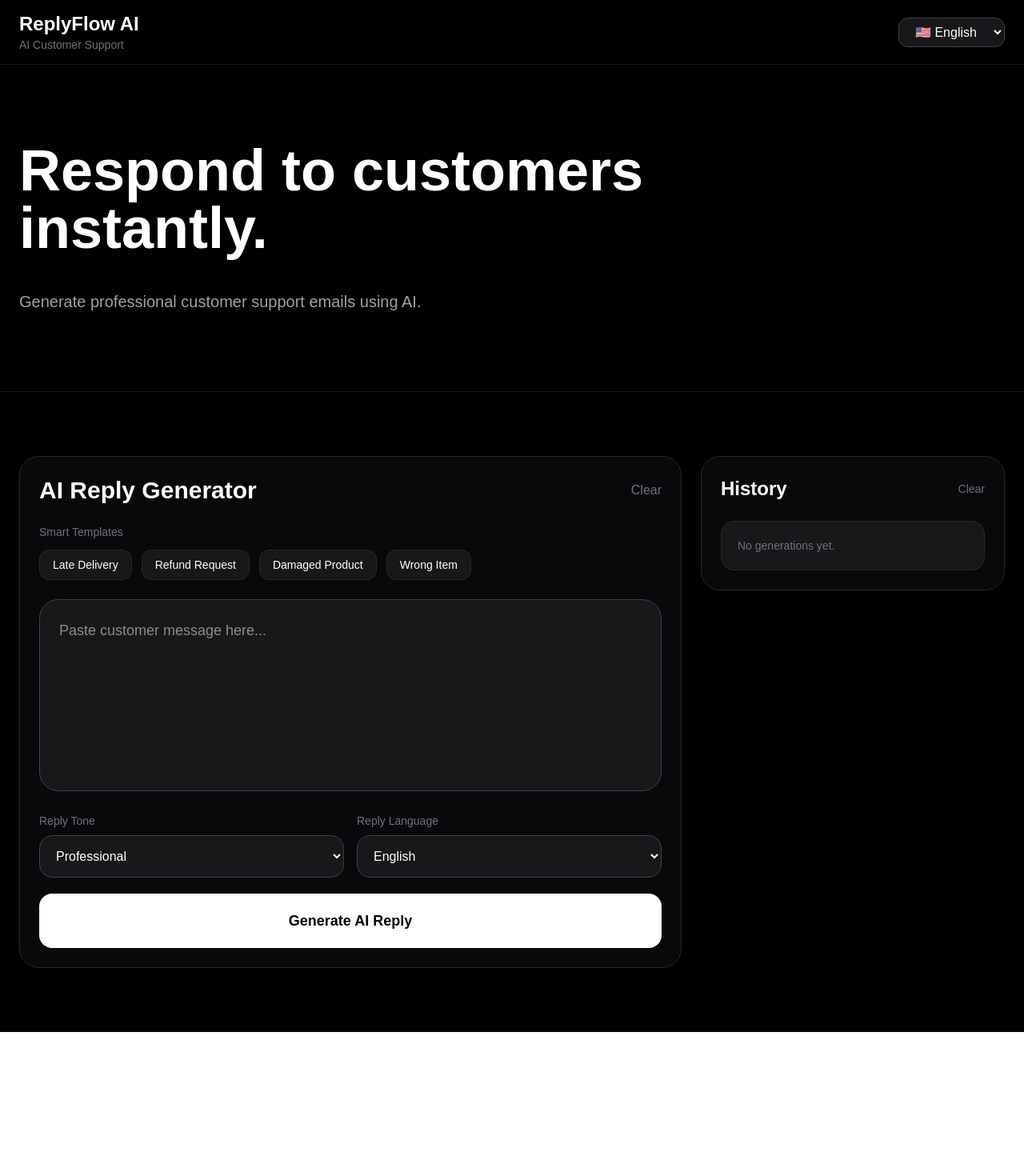
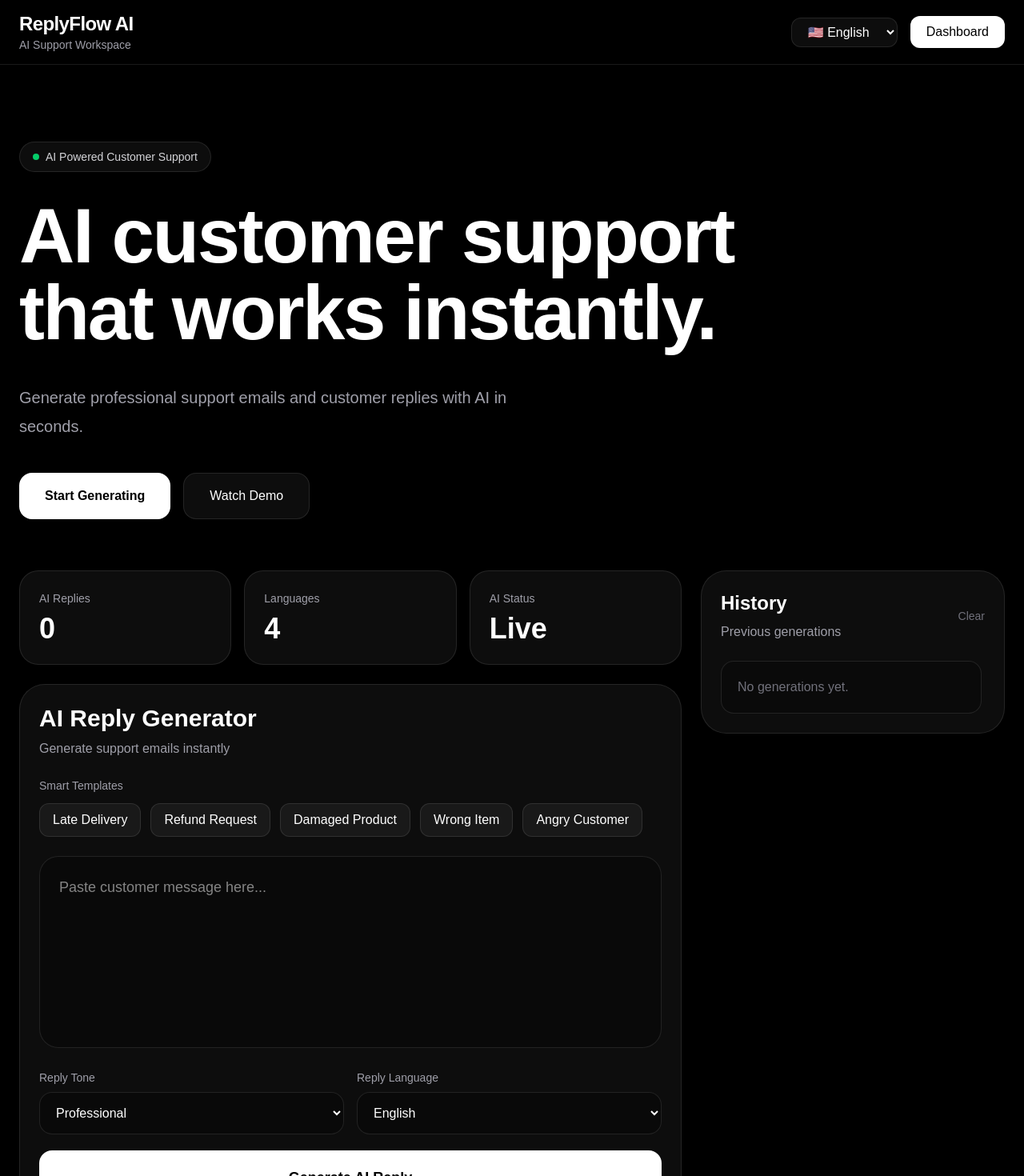
Before and after one commit to petriksimpson-cmd/ai-reply-assistant, a Next.js app: page / in a window 1280 px wide. Shown: the top 1470 px of the page at 80% size. Before the commit the page ends 1290 px from the top, so only its background shows below. Built offline with nearby package versions, Linux system fonts and the light colour scheme.

Commit message:
major ui redesign

```diff
--- a/app/page.tsx
+++ b/app/page.tsx
@@ -28,43 +28,71 @@
     title: "Wrong Item",
     text: "I received the wrong item in my package.",
   },
+  {
+    title: "Angry Customer",
+    text: "I am very unhappy with your service and support.",
+  },
 ];
 
 const translations: any = {
   English: {
-    hero: "Respond to customers instantly.",
-    subtitle:
-      "Generate professional customer support emails using AI.",
+    heroTitle: "AI customer support that works instantly.",
+    heroSubtitle:
+      "Generate professional support emails and customer replies with AI in seconds.",
+
     generator: "AI Reply Generator",
-    clear: "Clear",
-    generate: "Generate AI Reply",
-    generating: "Generating...",
     templates: "Smart Templates",
+
     tone: "Reply Tone",
     language: "Reply Language",
+
+    generate: "Generate AI Reply",
+    generating: "Generating AI Reply...",
+
     subject: "Subject",
     reply: "Reply",
+
+    copy: "Copy Email",
+
     history: "History",
-    copy: "Copy Email",
     noHistory: "No generations yet.",
+
+    stats1: "AI Replies",
+    stats2: "Languages",
+    stats3: "AI Status",
+
+    live: "Live",
   },
 
   Czech: {
-    hero: "Odpovídejte zákazníkům okamžitě.",
-    subtitle:
+    heroTitle:
+      "AI zákaznická podpora během několika sekund.",
+
+    heroSubtitle:
       "Generujte profesionální zákaznické odpovědi pomocí AI.",
+
     generator: "AI Generátor Odpovědí",
-    clear: "Vyčistit",
-    generate: "Generovat Odpověď",
-    generating: "Generuji...",
     templates: "Chytré Šablony",
+
     tone: "Tón Odpovědi",
     language: "Jazyk Odpovědi",
+
+    generate: "Generovat Odpověď",
+    generating: "Generuji Odpověď...",
+
     subject: "Předmět",
     reply: "Odpověď",
+
+    copy: "Kopírovat Email",
+
     history: "Historie",
-    copy: "Kopírovat Email",
     noHistory: "Zatím žádná historie.",
+
+    stats1: "AI Odpovědi",
+    stats2: "Jazyky",
+    stats3: "AI Status",
+
+    live: "Aktivní",
   },
 };
 
@@ -78,19 +106,22 @@
 
   const [tone, setTone] = useState("professional");
 
-  const [language, setLanguage] = useState("English");
+  const [language, setLanguage] =
+    useState("English");
 
   const [uiLanguage, setUiLanguage] =
     useState("English");
 
-  const [history, setHistory] = useState<HistoryItem[]>(
-    []
-  );
+  const [history, setHistory] = useState<
+    HistoryItem[]
+  >([]);
 
   const t = translations[uiLanguage];
 
   useEffect(() => {
-    const saved = localStorage.getItem("reply-history");
+    const saved = localStorage.getItem(
+      "reply-history"
+    );
 
     if (saved) {
       setHistory(JSON.parse(saved));
@@ -108,9 +139,11 @@
     try {
       const response = await fetch("/api/generate", {
         method: "POST",
+
         headers: {
           "Content-Type": "application/json",
         },
+
         body: JSON.stringify({
           message,
           tone,
@@ -120,11 +153,8 @@
 
       const data = await response.json();
 
-      if (data.error) {
-        setReply("ERROR: " + data.error);
-      } else {
-        setReply(data.reply);
-        setSubject(data.subject);
+      setReply(data.reply || "");
+      setSubject(data.subject || "");
 
       const newItem = {
         id: Date.now(),
@@ -135,7 +165,10 @@
         language,
       };
 
-        const updatedHistory = [newItem, ...history];
+      const updatedHistory = [
+        newItem,
+        ...history,
+      ];
 
       setHistory(updatedHistory);
 
@@ -143,18 +176,17 @@
         "reply-history",
         JSON.stringify(updatedHistory)
       );
-      }
     } catch (error) {
-      setReply("Something went wrong.");
+      console.log(error);
     }
 
     setLoading(false);
   }
 
-  function clearAll() {
-    setMessage("");
-    setReply("");
-    setSubject("");
+  function copyEmail() {
+    navigator.clipboard.writeText(
+      `Subject: ${subject}\n\n${reply}`
+    );
   }
 
   function clearHistory() {
@@ -163,33 +195,35 @@
     setHistory([]);
   }
 
-  function copyEmail() {
-    navigator.clipboard.writeText(
-      `Subject: ${subject}\n\n${reply}`
-    );
-  }
+  return (
+    <main className="min-h-screen bg-black text-white overflow-hidden">
+      {/* BACKGROUND */}
+      <div className="fixed inset-0 -z-10">
+        <div className="absolute top-0 left-0 w-[600px] h-[600px] bg-blue-500/20 blur-[180px]" />
 
-  return (
-    <main className="min-h-screen bg-black text-white">
+        <div className="absolute bottom-0 right-0 w-[600px] h-[600px] bg-purple-500/20 blur-[180px]" />
+      </div>
+
       {/* NAVBAR */}
-      <header className="border-b border-zinc-900 sticky top-0 bg-black/80 backdrop-blur z-50">
+      <header className="border-b border-white/10 backdrop-blur-xl sticky top-0 z-50 bg-black/70">
         <div className="max-w-7xl mx-auto px-6 h-20 flex items-center justify-between">
           <div>
-            <h1 className="text-2xl font-bold">
+            <h1 className="text-2xl font-bold tracking-tight">
               ReplyFlow AI
             </h1>
 
-            <p className="text-zinc-500 text-sm">
-              AI Customer Support
+            <p className="text-zinc-400 text-sm">
+              AI Support Workspace
             </p>
           </div>
 
+          <div className="flex items-center gap-4">
             <select
               value={uiLanguage}
               onChange={(e) =>
                 setUiLanguage(e.target.value)
               }
-            className="bg-zinc-900 border border-zinc-700 rounded-xl px-4 py-2"
+              className="bg-white/5 border border-white/10 rounded-xl px-4 py-2"
             >
               <option value="English">
                 🇺🇸 English
@@ -199,47 +233,98 @@
                 🇨🇿 Čeština
               </option>
             </select>
+
+            <button className="hidden md:block bg-white text-black px-5 py-2 rounded-xl font-medium">
+              Dashboard
+            </button>
+          </div>
         </div>
       </header>
 
       {/* HERO */}
-      <section className="border-b border-zinc-900">
-        <div className="max-w-7xl mx-auto px-6 py-24">
+      <section className="max-w-7xl mx-auto px-6 pt-24 pb-16">
         <div className="max-w-4xl">
-            <h1 className="text-7xl font-bold leading-none">
-              {t.hero}
+          <div className="inline-flex items-center gap-2 border border-white/10 bg-white/5 backdrop-blur-xl rounded-full px-4 py-2 mb-8">
+            <div className="w-2 h-2 rounded-full bg-green-400 animate-pulse"></div>
+
+            <span className="text-sm text-zinc-300">
+              AI Powered Customer Support
+            </span>
+          </div>
+
+          <h1 className="text-7xl md:text-8xl font-bold tracking-tight leading-none">
+            {t.heroTitle}
           </h1>
 
-            <p className="text-zinc-400 text-xl leading-8 max-w-2xl mt-10">
-              {t.subtitle}
+          <p className="text-zinc-400 text-xl leading-9 max-w-2xl mt-10">
+            {t.heroSubtitle}
           </p>
+
+          <div className="flex flex-wrap gap-4 mt-10">
+            <button className="bg-white text-black px-8 py-4 rounded-2xl font-semibold hover:scale-105 transition">
+              Start Generating
+            </button>
+
+            <button className="border border-white/10 bg-white/5 backdrop-blur-xl px-8 py-4 rounded-2xl hover:bg-white/10 transition">
+              Watch Demo
+            </button>
           </div>
         </div>
       </section>
 
-      {/* APP */}
-      <section>
-        <div className="max-w-7xl mx-auto px-6 py-20">
+      {/* DASHBOARD */}
+      <section className="max-w-7xl mx-auto px-6 pb-24">
         <div className="grid lg:grid-cols-[1fr_380px] gap-6">
           {/* LEFT */}
-            <div>
-              <div className="bg-zinc-950 border border-zinc-800 rounded-3xl p-6">
-                <div className="flex items-center justify-between mb-6">
-                  <h2 className="text-3xl font-semibold">
+          <div className="space-y-6">
+            {/* STATS */}
+            <div className="grid md:grid-cols-3 gap-4">
+              <div className="border border-white/10 bg-white/5 backdrop-blur-2xl rounded-3xl p-6">
+                <p className="text-zinc-400 text-sm">
+                  {t.stats1}
+                </p>
+
+                <h2 className="text-4xl font-bold mt-2">
+                  {history.length}
+                </h2>
+              </div>
+
+              <div className="border border-white/10 bg-white/5 backdrop-blur-2xl rounded-3xl p-6">
+                <p className="text-zinc-400 text-sm">
+                  {t.stats2}
+                </p>
+
+                <h2 className="text-4xl font-bold mt-2">
+                  4
+                </h2>
+              </div>
+
+              <div className="border border-white/10 bg-white/5 backdrop-blur-2xl rounded-3xl p-6">
+                <p className="text-zinc-400 text-sm">
+                  {t.stats3}
+                </p>
+
+                <h2 className="text-4xl font-bold mt-2">
+                  {t.live}
+                </h2>
+              </div>
+            </div>
+
+            {/* GENERATOR */}
+            <div className="border border-white/10 bg-white/5 backdrop-blur-2xl rounded-[32px] p-6">
+              <div className="mb-6">
+                <h2 className="text-3xl font-bold">
                   {t.generator}
                 </h2>
 
-                  <button
-                    onClick={clearAll}
-                    className="text-zinc-500 hover:text-white"
-                  >
-                    {t.clear}
-                  </button>
+                <p className="text-zinc-400 mt-2">
+                  Generate support emails instantly
+                </p>
               </div>
 
               {/* TEMPLATES */}
               <div className="mb-6">
-                  <p className="text-sm text-zinc-500 mb-3">
+                <p className="text-zinc-400 text-sm mb-3">
                   {t.templates}
                 </p>
 
@@ -250,7 +335,7 @@
                       onClick={() =>
                         setMessage(template.text)
                       }
-                        className="bg-zinc-900 border border-zinc-800 hover:bg-zinc-800 transition px-4 py-2 rounded-xl text-sm"
+                      className="border border-white/10 bg-white/5 hover:bg-white/10 transition px-4 py-2 rounded-xl"
                     >
                       {template.title}
                     </button>
@@ -265,13 +350,13 @@
                   setMessage(e.target.value)
                 }
                 placeholder="Paste customer message here..."
-                  className="w-full h-60 bg-zinc-900 border border-zinc-700 rounded-3xl p-6 text-lg outline-none focus:border-white resize-none"
+                className="w-full h-60 bg-black/30 border border-white/10 rounded-3xl p-6 text-lg outline-none focus:border-white/30 resize-none"
               />
 
-                {/* SETTINGS */}
+              {/* OPTIONS */}
               <div className="grid md:grid-cols-2 gap-4 mt-5">
                 <div>
-                    <p className="text-sm text-zinc-500 mb-2">
+                  <p className="text-zinc-400 text-sm mb-2">
                     {t.tone}
                   </p>
 
@@ -280,7 +365,7 @@
                     onChange={(e) =>
                       setTone(e.target.value)
                     }
-                      className="w-full bg-zinc-900 border border-zinc-700 rounded-2xl p-4"
+                    className="w-full bg-black/30 border border-white/10 rounded-2xl p-4"
                   >
                     <option value="professional">
                       Professional
@@ -295,13 +380,13 @@
                     </option>
 
                     <option value="short">
-                        Short Reply
+                      Short
                     </option>
                   </select>
                 </div>
 
                 <div>
-                    <p className="text-sm text-zinc-500 mb-2">
+                  <p className="text-zinc-400 text-sm mb-2">
                     {t.language}
                   </p>
 
@@ -310,7 +395,7 @@
                     onChange={(e) =>
                       setLanguage(e.target.value)
                     }
-                      className="w-full bg-zinc-900 border border-zinc-700 rounded-2xl p-4"
+                    className="w-full bg-black/30 border border-white/10 rounded-2xl p-4"
                   >
                     <option value="English">
                       English
@@ -335,7 +420,7 @@
               <button
                 onClick={generateReply}
                 disabled={loading}
-                  className="w-full mt-5 bg-white text-black rounded-2xl p-5 font-semibold text-lg hover:opacity-90 transition disabled:opacity-50"
+                className="w-full mt-5 bg-white text-black rounded-2xl p-5 font-semibold text-lg hover:scale-[1.01] transition disabled:opacity-50"
               >
                 {loading
                   ? t.generating
@@ -343,12 +428,22 @@
               </button>
 
               {/* OUTPUT */}
-                {(reply || subject) && (
-                  <div className="mt-8 bg-zinc-900 border border-zinc-800 rounded-3xl p-6">
+              {(subject || reply) && (
+                <div className="mt-8 border border-white/10 bg-black/30 rounded-3xl p-6">
                   <div className="flex items-center justify-between mb-6">
+                    <div>
+                      <h2 className="text-2xl font-bold">
+                        Generated Email
+                      </h2>
+
+                      <p className="text-zinc-400 text-sm mt-1">
+                        AI generated response
+                      </p>
+                    </div>
+
                     <button
                       onClick={copyEmail}
-                        className="bg-zinc-800 hover:bg-zinc-700 transition px-5 py-3 rounded-xl text-sm"
+                      className="bg-white text-black px-5 py-3 rounded-xl font-medium"
                     >
                       {t.copy}
                     </button>
@@ -356,21 +451,21 @@
 
                   <div className="space-y-6">
                     <div>
-                        <p className="text-zinc-500 text-sm mb-2">
+                      <p className="text-zinc-400 text-sm mb-2">
                         {t.subject}
                       </p>
 
-                        <div className="bg-black border border-zinc-800 rounded-2xl p-4">
+                      <div className="border border-white/10 bg-black/30 rounded-2xl p-4">
                         {subject}
                       </div>
                     </div>
 
                     <div>
-                        <p className="text-zinc-500 text-sm mb-2">
+                      <p className="text-zinc-400 text-sm mb-2">
                         {t.reply}
                       </p>
 
-                        <div className="bg-black border border-zinc-800 rounded-2xl p-5 whitespace-pre-wrap leading-8">
+                      <div className="border border-white/10 bg-black/30 rounded-2xl p-5 whitespace-pre-wrap leading-8">
                         {reply}
                       </div>
                     </div>
@@ -381,24 +476,30 @@
           </div>
 
           {/* RIGHT */}
-            <div className="bg-zinc-950 border border-zinc-800 rounded-3xl p-6 h-fit sticky top-6">
+          <div className="border border-white/10 bg-white/5 backdrop-blur-2xl rounded-[32px] p-6 h-fit sticky top-28">
             <div className="flex items-center justify-between mb-6">
-                <h2 className="text-2xl font-semibold">
+              <div>
+                <h2 className="text-2xl font-bold">
                   {t.history}
                 </h2>
 
+                <p className="text-zinc-400 mt-2">
+                  Previous generations
+                </p>
+              </div>
+
               <button
                 onClick={clearHistory}
-                  className="text-sm text-zinc-500 hover:text-white"
+                className="text-zinc-500 hover:text-white text-sm"
               >
-                  {t.clear}
+                Clear
               </button>
             </div>
 
-              <div className="space-y-4 max-h-[800px] overflow-y-auto">
+            <div className="space-y-4 max-h-[800px] overflow-y-auto pr-1">
               {history.length === 0 && (
-                  <div className="bg-zinc-900 border border-zinc-800 rounded-2xl p-5">
-                    <p className="text-zinc-500 text-sm">
+                <div className="border border-white/10 bg-black/20 rounded-2xl p-5">
+                  <p className="text-zinc-500">
                     {t.noHistory}
                   </p>
                 </div>
@@ -407,17 +508,27 @@
               {history.map((item) => (
                 <div
                   key={item.id}
-                    className="bg-zinc-900 border border-zinc-800 rounded-2xl p-4"
+                  className="border border-white/10 bg-black/20 rounded-2xl p-4"
                 >
-                    <p className="text-xs uppercase tracking-wider text-zinc-500 mb-2">
+                  <div className="flex gap-2 mb-4 flex-wrap">
+                    <span className="bg-white/5 border border-white/10 px-3 py-1 rounded-full text-xs text-zinc-300">
+                      {item.tone}
+                    </span>
+
+                    <span className="bg-white/5 border border-white/10 px-3 py-1 rounded-full text-xs text-zinc-300">
+                      {item.language}
+                    </span>
+                  </div>
+
+                  <p className="text-zinc-500 text-xs uppercase mb-2">
                     {t.subject}
                   </p>
 
-                    <p className="text-sm text-zinc-300 mb-4">
+                  <p className="font-medium mb-4">
                     {item.subject}
                   </p>
 
-                    <p className="text-xs uppercase tracking-wider text-zinc-500 mb-2">
+                  <p className="text-zinc-500 text-xs uppercase mb-2">
                     Customer
                   </p>
 
@@ -425,7 +536,7 @@
                     {item.message}
                   </p>
 
-                    <p className="text-xs uppercase tracking-wider text-zinc-500 mb-2">
+                  <p className="text-zinc-500 text-xs uppercase mb-2">
                     {t.reply}
                   </p>
 
@@ -437,7 +548,6 @@
             </div>
           </div>
         </div>
-        </div>
       </section>
     </main>
   );
```
Lines whose indentation alone changed are shown as unchanged.
